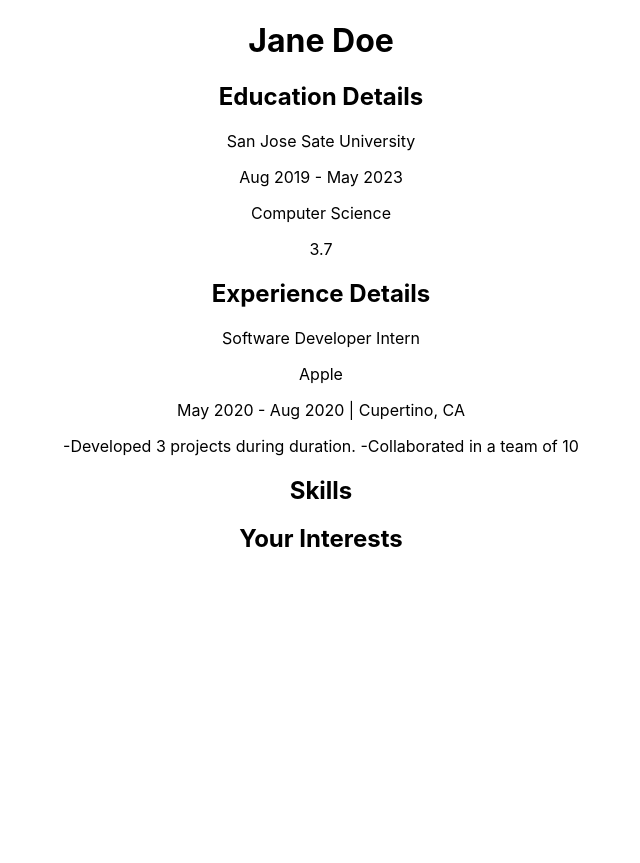
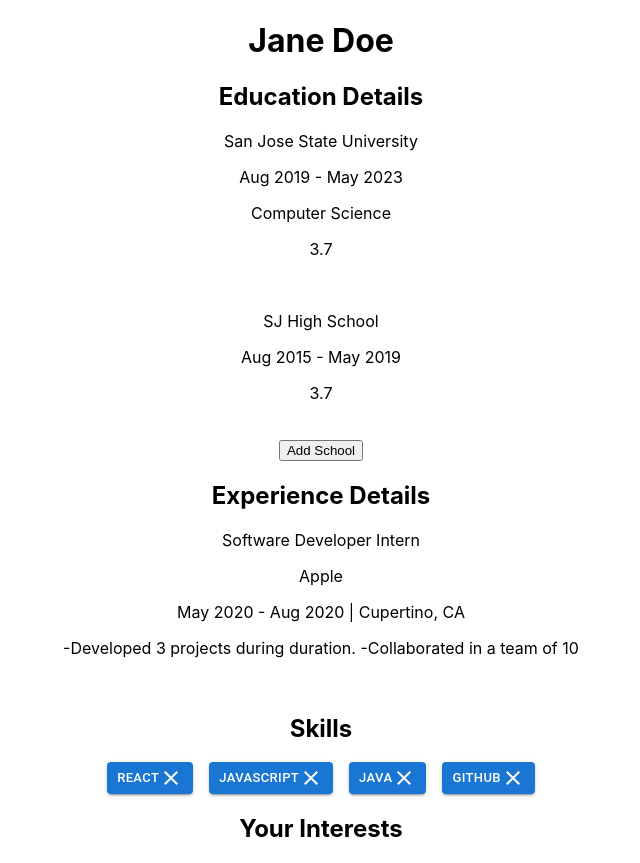
Before and after one commit to devonnadang/job-listing, a React (Create React App) app in the folder client/: page / in a window 1280 px wide. Shown: the whole page, without its empty margins (319-959 px from the left). Before the commit the page ends 800 px from the top, so only its background shows below. Built offline with nearby package versions, Linux system fonts and the light colour scheme.

Commit message:
created skilltag component with delete button (doesn't have functionality yet, only displays alert

```diff
--- a/client/package.json
+++ b/client/package.json
@@ -3,6 +3,10 @@
   "version": "0.1.0",
   "private": true,
   "dependencies": {
+    "@emotion/react": "^11.8.1",
+    "@emotion/styled": "^11.8.1",
+    "@mui/icons-material": "^5.5.0",
+    "@mui/material": "^5.5.0",
     "@testing-library/jest-dom": "^5.16.2",
     "@testing-library/react": "^12.1.3",
     "@testing-library/user-event": "^13.5.0",
--- a/client/src/component/EduDetail.js
+++ b/client/src/component/EduDetail.js
@@ -7,6 +7,7 @@ function EduDetail(props) {
             <p> {props.start} - {props.end} </p>
             <p> {props.major} </p>
             <p> {props.gpa} </p>
+            <br></br>
         </div>
     );
 }
--- a/client/src/component/ExpDetail.js
+++ b/client/src/component/ExpDetail.js
@@ -7,6 +7,7 @@ function ExpDetail(props) {
             <p> {props.company} </p>
             <p> {props.start} - {props.end} | {props.locationCity}, {props.locationState} </p>
             <p> {props.description} </p>
+            <br></br>
         </div>
     );
 }
--- /dev/null
+++ b/client/src/component/SkillTag.js
@@ -0,0 +1,17 @@
+import React from "react";
+import DeleteIcon from '@material-ui/icons/Delete';
+import IconButton from '@material-ui/core/IconButton';
+import ClearSharpIcon from '@mui/icons-material/ClearSharp';
+import Button from '@mui/material/Button';
+
+
+
+function SkillTag(props) {
+    return (
+        <Button  size="small" variant="contained" >
+            {props.name} <ClearSharpIcon onClick={() => props.deleteSkill(props.id)}/> <br></br>
+        </Button>
+    );
+}
+
+export default SkillTag;
--- a/client/src/pages/UserProfile.js
+++ b/client/src/pages/UserProfile.js
@@ -2,6 +2,8 @@ import React, {useState} from "react";
 import uuid from 'react-uuid';
 import EduDetail from "../component/EduDetail";
 import ExpDetail from "../component/ExpDetail"
+import SkillTag from "../component/SkillTag";
+import Stack from '@mui/material/Stack';
 
 
 
@@ -9,42 +11,78 @@ import ExpDetail from "../component/ExpDetail"
 
 function UserProfile(props) {
 
-    // var eduList;
+    const [schools, setSchools] = useState([
+        {
+            id: uuid(),
+            name: "San Jose State University",
+            start: "Aug 2019",
+            end: "May 2023",
+            major: "Computer Science",
+            gpa: "3.7"
+        },
+        {
+            id: uuid(),
+            name: "SJ High School",
+            start: "Aug 2015",
+            end: "May 2019",
+            major: "",
+            gpa: "3.7"
+        }
+    ]);
 
-    // const [schools, setSchools] = useState([]);
+    const [skills, setSkills] = useState([
+        {
+            id: uuid(),
+            skill: "React"
+        },
+        {
+            id: uuid(),
+            skill: "Javascript"
+        },
+        {
+            id: uuid(),
+            skill: "Java"
+        },
+        {
+            id: uuid(),
+            skill: "Github"
+        },
+    ]);
 
-    // function addSchool(name) {
-    //     let newSchool =
-    //     {
-    //         id: uuid(),
-    //         name: name
-    //     }
-    //     const newEduData = [...schools, newSchool];
-    //     setSchools(newEduData);
-    // }
+    function addSchool (name, start, end, major, gpa) {
+        let newSchool =
+        {
+            id: uuid(),
+            name: name,
+            start: start,
+            end: end,
+            major: major,
+            gpa: gpa
+        }
+        setSchools(schools => [...schools, newSchool]);
+    }
 
+    function editSchools() {
+        alert("add school function here");
+    }
 
-    // addSchool("San Jose High School");
-    // addSchool("San Jose State University");
-
-    // eduList = schools.map(school => (
-    //     <EduDetail
-    //         id={school.id}
-    //         name={school.name}
-    //         />
-    // ));
+    function deleteSkill() {
+        alert("delete skill function here");
+    }
 
     return  (
         <div>
             <h1> Jane Doe </h1>
             <h2> Education Details </h2>
-            <EduDetail
-                name="San Jose Sate University"
-                start="Aug 2019"
-                end="May 2023"
-                major="Computer Science"
-                gpa="3.7"
-                />
+            {
+                schools.map((school) => (<EduDetail
+                    name={school.name}
+                    start={school.start}
+                    end={school.end}
+                    major={school.major}
+                    gpa={school.gpa}/>))
+            }
+            <button onClick={editSchools}> Add School </button>
             <h2> Experience Details </h2>
             <ExpDetail
                 title="Software Developer Intern"
@@ -57,6 +95,12 @@ function UserProfile(props) {
                 -Developed 3 projects during duration. -Collaborated in a team of 10"
                 />
             <h2> Skills </h2>
+            <Stack spacing={2} direction="row" alignItems="center" justifyContent="center">
+            {
+                skills.map((skill) => <SkillTag name={skill.skill} deleteSkill={deleteSkill}/>)
+            }
+            </Stack>
+
             <h2> Your Interests </h2>
         </div>
 
```
Also changed, not shown: 1 other file (tests, documents, lock files or other folders).
